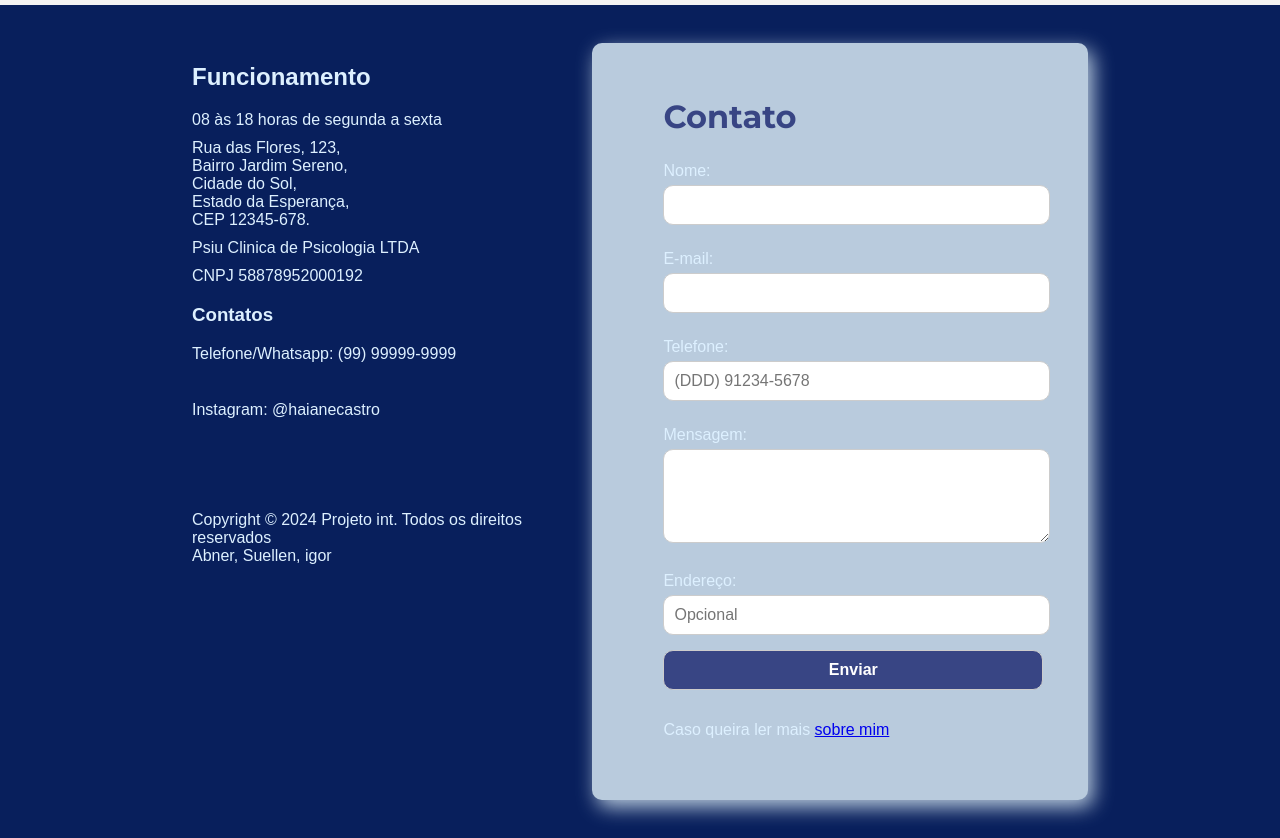
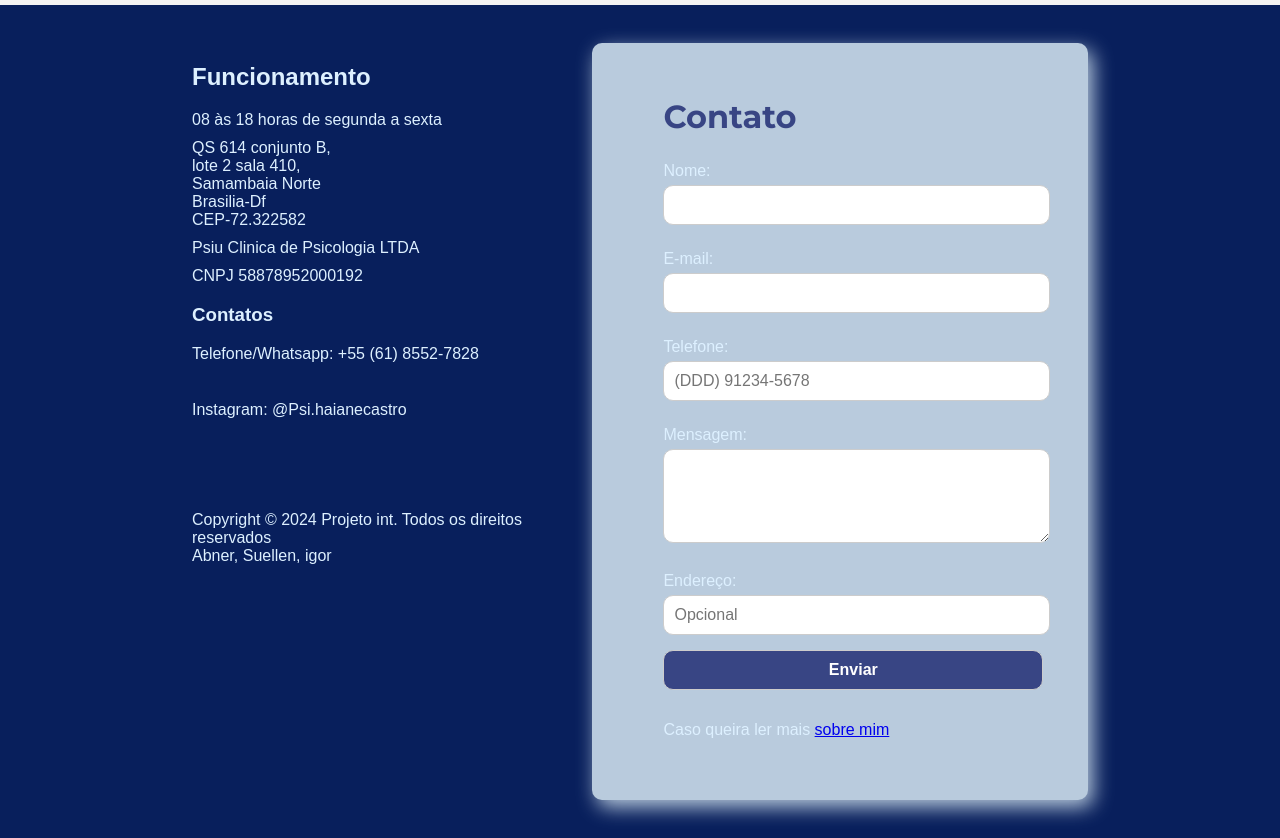
Before and after one commit to takamae1907/Psi.HaianeCastro, a plain HTML site: page index.html in a window 1280 px wide. Shown: the part 3500-4338 px from the top of the page. Drawn offline with nearby package versions, Linux system fonts and the light colour scheme.

Commit message:
Add files via upload

```diff
--- a/index.html
+++ b/index.html
@@ -69,7 +69,7 @@
         </div>
       </section>
 
-<h2 class="servicos" id="servicos">Serviços</h2>
+      <h2 class="servicos" id="servicos">Serviços</h2>
       <section class="cardsmeio">
 
         <div class="card-container">
@@ -105,17 +105,18 @@
     </main>
 
     <!-- Lado esquerdo com informações -->
+    <!--         -->
     <section class="meio">
       <div class="info" id="login">
         <h2>Funcionamento</h2>
         <p>08 às 18 horas de segunda a sexta<br></p>
-        <p>Rua das Flores, 123, <br>Bairro Jardim Sereno,<br>
-          Cidade do Sol, <br>Estado da Esperança, <br>CEP 12345-678.</p>
+        <p>QS 614 conjunto B, <br>lote 2 sala 410,<br>
+          Samambaia Norte <br>Brasilia-Df <br> CEP-72.322582</p>
         <p>Psiu Clinica de Psicologia LTDA</p>
         <p>CNPJ 58878952000192</p>
         <h3>Contatos</h3>
-        <p>Telefone/Whatsapp: (99) 99999-9999</p><br>
-        <p>Instagram: @haianecastro</p>
+        <p>Telefone/Whatsapp: +55 (61) 8552-7828</p><br>
+        <p>Instagram: @Psi.haianecastro</p>
         <br><br>
         <br><br>
         <p>Copyright © 2024 Projeto int. Todos os direitos reservados <br> Abner, Suellen, igor</p>
@@ -163,7 +164,7 @@
           </a>
         </li>
         <li>
-          <a href="#">
+          <a href="https://api.whatsapp.com/send?phone=5561985527828&fbclid=PAZXh0bgNhZW0CMTEAAadAj8rcwgI0qiF38-oU4px9D57aG1vJqRmcKOnc0p7uda7WsJGCK0Q4XdpaPQ_aem_1DAipiPmbR6rLmq3-AzhpQ">
             <img src="fotos/what.png" alt="WhatsApp">
             <span>WhatsApp</span>
           </a>
```
